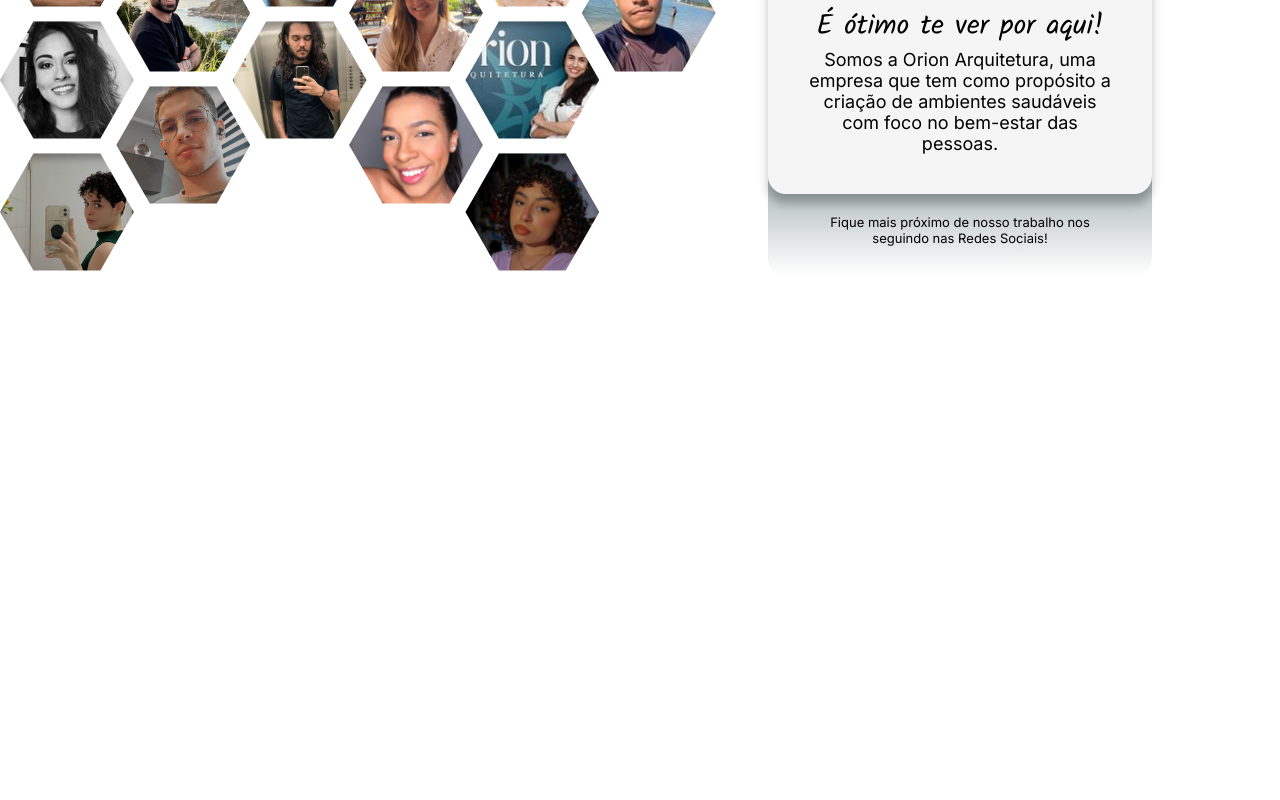
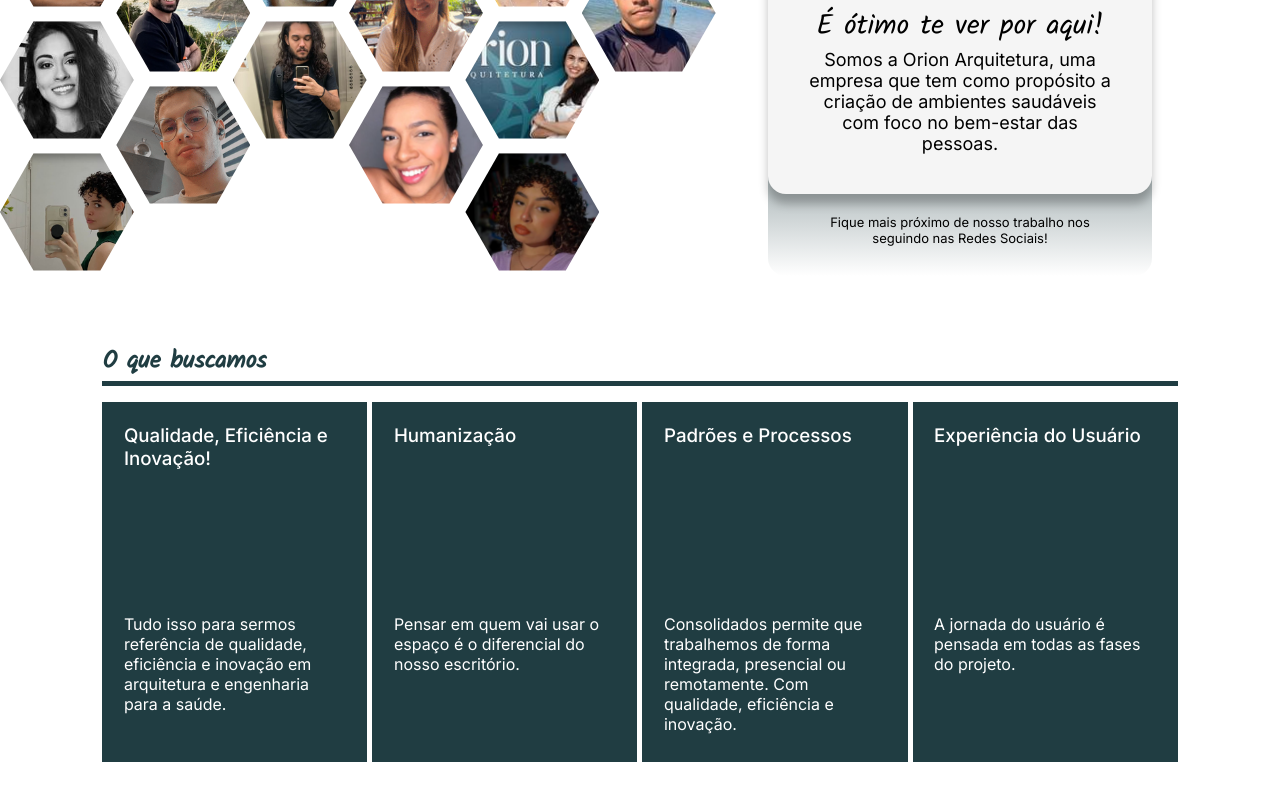
Before and after one commit to Orion-Arquitetura/escritorio, a Next.js app: page / in a window 1280 px wide. Shown: the part 318-1118 px from the top of the page. Before the commit the page ends 800 px from the top, so only its background shows below. Built offline with nearby package versions, Linux system fonts and the light colour scheme; a web font is replaced by a local one.

Commit message:
second section done

```diff
--- a/src/app/page.tsx
+++ b/src/app/page.tsx
@@ -1,10 +1,12 @@
 import Section1 from '@/components/sections/Section1'
+import Section2 from '@/components/sections/Section2'
 import Image from 'next/image'
 
 export default function Home() {
   return (
     <main>
       <Section1 />
+      <Section2 />
     </main>
   )
 }
--- /dev/null
+++ b/src/components/BuscamosList.tsx
@@ -0,0 +1,36 @@
+import BuscamosListItem from "./BuscamosListItem";
+import styles from "../styles/buscamosList.module.scss";
+
+const cardsData = [
+    {
+        title: "Qualidade, Eficiência e Inovação!",
+        description:
+            "Tudo isso para sermos referência de qualidade, eficiência e inovação em arquitetura e engenharia para a saúde.",
+    },
+    {
+        title: "Humanização",
+        description:
+            "Pensar em quem vai usar o espaço é o diferencial do nosso escritório.",
+    },
+    {
+        title: "Padrões e Processos",
+        description:
+            "Consolidados permite que trabalhemos de forma integrada, presencial ou remotamente. Com qualidade, eficiência e inovação.",
+    },
+    {
+        title: "Experiência do Usuário",
+        description: "A jornada do usuário é pensada em todas as fases do projeto.",
+    },
+];
+
+export default function BuscamosList() {
+    return (
+        <ul className={styles.buscamosList}>
+            {cardsData.map((card) => (
+                <BuscamosListItem key={card.title} title={card.title}>
+                    {card.description}
+                </BuscamosListItem>
+            ))}
+        </ul>
+    );
+}
--- /dev/null
+++ b/src/components/BuscamosListItem.tsx
@@ -0,0 +1,16 @@
+import { ReactNode } from "react";
+import styles from "../styles/buscamosList.module.scss";
+
+export default function BuscamosListItem(props: { title: string, children: ReactNode }) {
+    return (
+        <li className={styles.buscamosListItem}>
+            <h3>{props.title}</h3>
+
+            <div>
+                <p>
+                    {props.children}
+                </p>
+            </div>
+        </li>
+    )
+}
--- /dev/null
+++ b/src/components/sections/Section2.tsx
@@ -0,0 +1,12 @@
+import BuscamosList from "../BuscamosList";
+
+
+export default function Section2() {
+    return (
+        <section style={{ paddingInline: "8%", height: "100vh" }}>
+            <h1 style={{ fontFamily: "'Kalam', cursive", color: "#203D42" }}>O que buscamos</h1>
+            <hr style={{ height: "5px", backgroundColor: "#203D42", border: 0 }} />
+            <BuscamosList />
+        </section>
+    )
+}
--- /dev/null
+++ b/src/styles/buscamosList.module.scss
@@ -0,0 +1,27 @@
+.buscamosList {
+    display: flex;
+    margin-top: 16px;
+    column-gap: 5px;
+    height: 50%;
+}
+
+.buscamosListItem {
+    background-color: #203D42;
+    flex-basis: 25%;
+    padding: 2%;
+    color: white;
+    display: flex;
+    flex-direction: column;
+    height: 90%;
+    justify-content: space-between;
+
+    h3 {
+        font-weight: 500;
+    }
+
+    div {
+        height: 40%;
+        display: flex;
+        align-items: start;
+    }
+}
```
